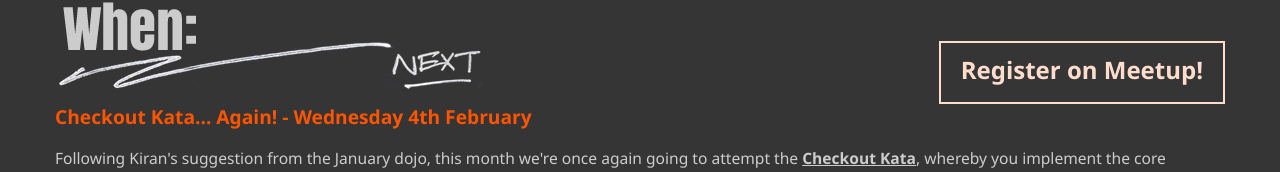
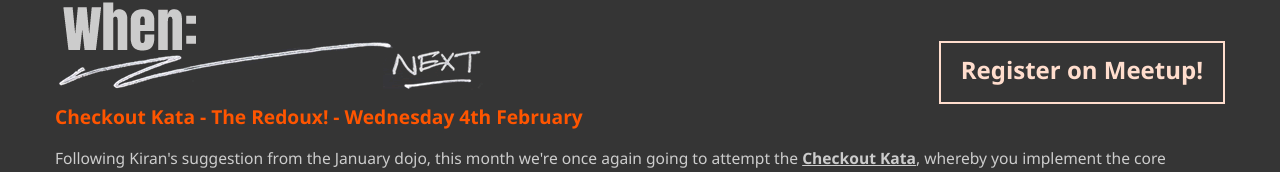
Before and after one commit to LeedsCodeDojo/leedscodedojo.github.io, a plain HTML site: page index.html in a window 1280 px wide. Shown: the part 780-952 px from the top of the page. Drawn offline with nearby package versions, Linux system fonts and the light colour scheme; some packages are replaced by stand-ins of ours.

Commit message:
Amended session title

```diff
--- a/index.html
+++ b/index.html
@@ -51,7 +51,7 @@
         <div class="content-article article-right">
             <a href="http://www.meetup.com/Leeds-Code-Dojo/events/219692215/" class="call-to-action wide-version">Register on Meetup!</a><h6 title="When: Next"><img src="images/text-when-next.gif" alt="When: Next" /></h6>
             <a href="http://www.meetup.com/Leeds-Code-Dojo/events/219692215/" class="call-to-action narrow-version">Register on Meetup!</a>
-            <p class="date-heading">Checkout Kata... Again! - Wednesday 4th February</p>
+            <p class="date-heading">Checkout Kata - The Redoux! - Wednesday 4th February</p>
             <p>Following Kiran's suggestion from the January dojo, this month we're once again going to attempt the <a href="http://rubygem.me/2014/01/16/shopping-cart-kata/">Checkout Kata</a>, whereby you implement the core algorithm for a supermarket checkout.</p>
             <p>The idea of tackling the same problem again is that it allows you to try something new - a different approach to the problem, a new language, a different coding partner, and so on.</p>
             <p>To be clear, we're starting again from scratch, not continuing from where we left off, so it's not a problem if you didn't come in January.  If you'd like to see some of January's solutions, have a look at <a href="https://github.com/LeedsCodeDojo/CheckoutKata">the github repo</a>.</p>
```
